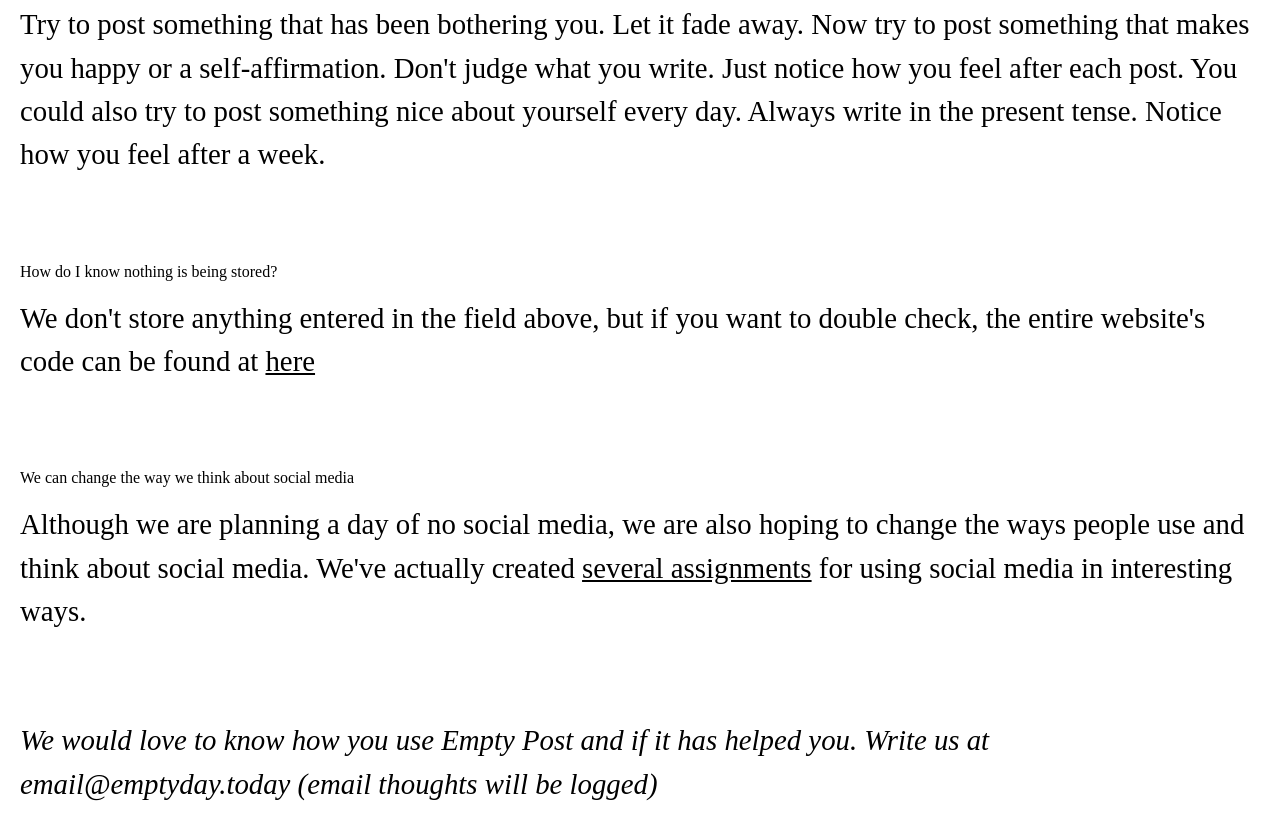
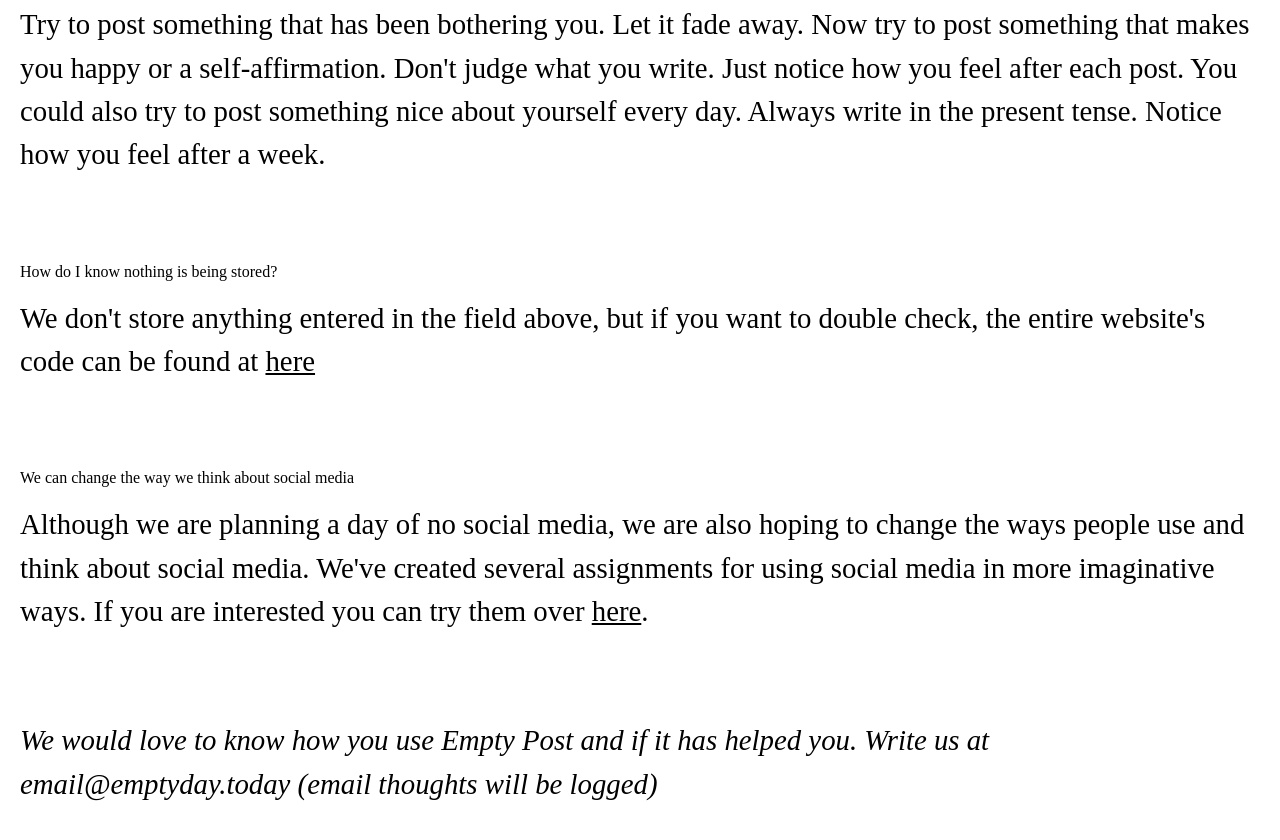
Before and after one commit to oilstel/empty-post, a plain HTML site: page index.html in a window 1280 px wide. Shown: the part 1038-1878 px from the top of the page. Drawn offline with Linux system fonts and the light colour scheme.

Commit message:
Update index.html

```diff
--- a/index.html
+++ b/index.html
@@ -39,7 +39,7 @@
 
         <h2>We can change the way we think about social media</h2>
 
-        <p>Although we are planning a day of no social media, we are also hoping to change the ways people use and think about social media. We've actually created <a href="https://2019.emptyday.today/home.html#assignments">several assignments</a> for using social media in interesting ways.</p>
+        <p>Although we are planning a day of no social media, we are also hoping to change the ways people use and think about social media. We've created several assignments for using social media in more imaginative ways. If you are interested you can try them over <a href="https://2019.emptyday.today/home.html#assignments">here</a>.</p>
 
         <p><i>We would love to know how you use Empty Post and if it has helped you. Write us at email@emptyday.today (email thoughts will be logged)</i></p>
 
```
